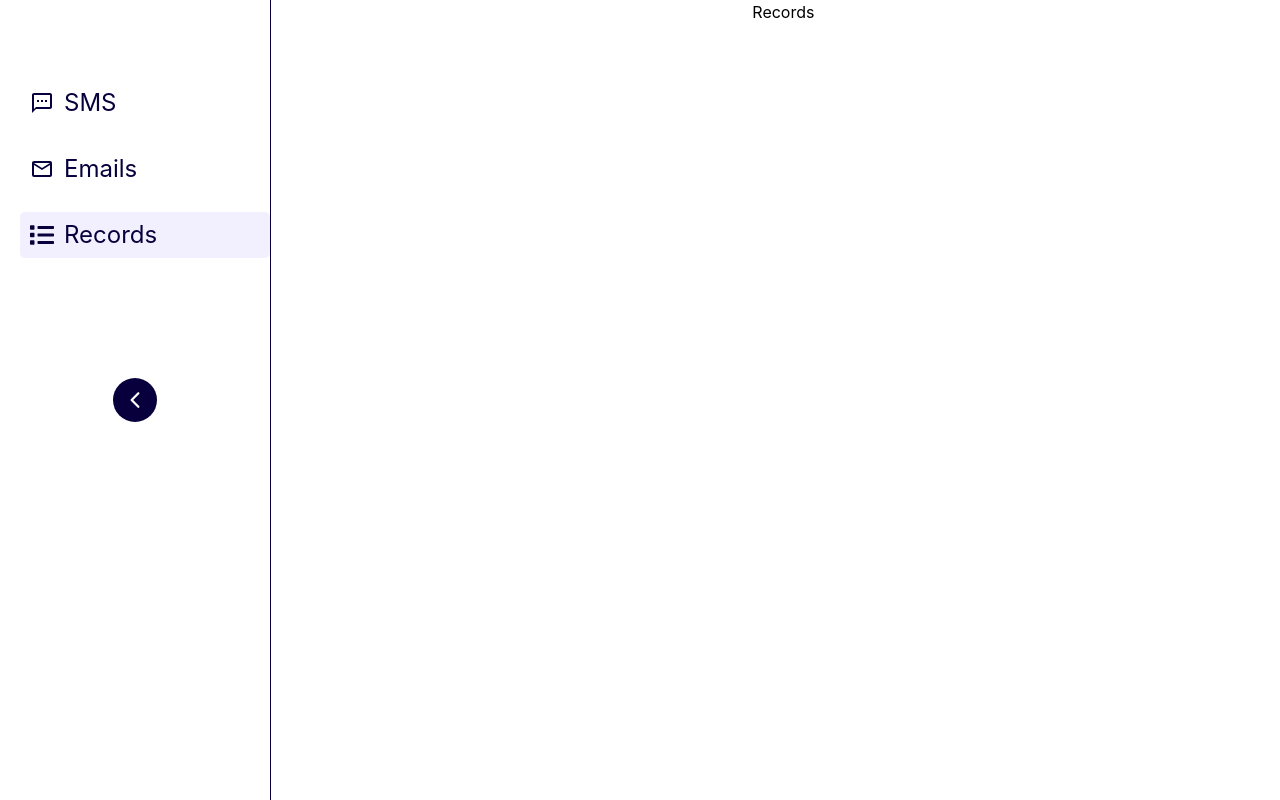
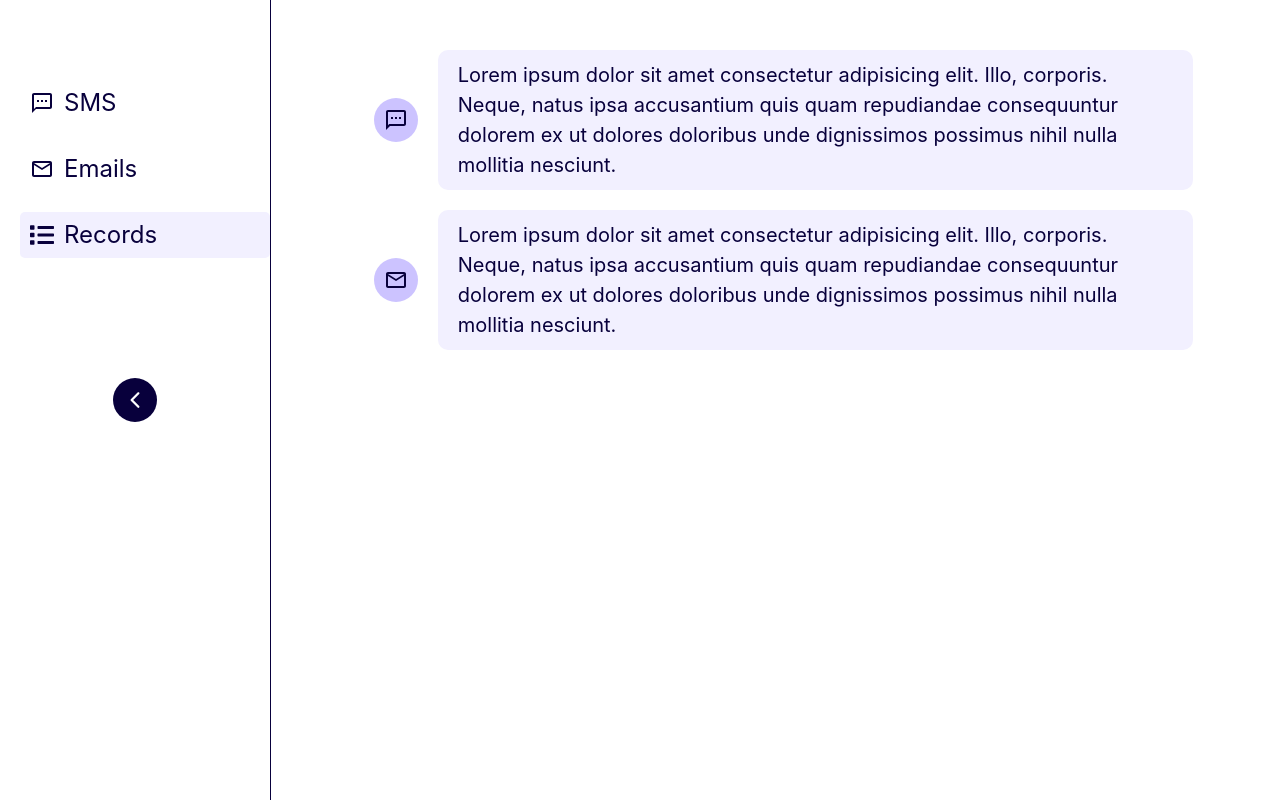
Before and after one commit to carrington-115/email-and-sms-blaster, a React (Vite) app: page /dashboard/records in a window 1280 px wide. Shown: the top 800 px of the page. Built offline with nearby package versions, Linux system fonts and the light colour scheme.

Commit message:
built the message components customized the component to work both for sms and emails

```diff
--- /dev/null
+++ b/src/molecules/Message.tsx
@@ -0,0 +1,66 @@
+import { useState } from "react";
+import styled from "styled-components";
+import { MdOutlineEmail, MdOutlineSms } from "react-icons/md";
+import colors from "../data/colors";
+
+function Message({
+  messageStatus,
+  message,
+}: {
+  messageStatus: boolean;
+  message: string;
+}) {
+  return (
+    <Container>
+      <span
+        style={{ backgroundColor: `${colors.lightMode.primaryContainerColor}` }}
+      >
+        {messageStatus ? (
+          <MdOutlineSms
+            style={{
+              fill: `${colors.lightMode.primaryColor}`,
+              width: "24px",
+              height: "24px",
+            }}
+          />
+        ) : (
+          <MdOutlineEmail
+            style={{
+              fill: `${colors.lightMode.primaryColor}`,
+              width: "24px",
+              height: "24px",
+            }}
+          />
+        )}
+      </span>
+      <p
+        style={{
+          backgroundColor: `${colors.lightMode.primaryContainerVariant}`,
+          color: `${colors.lightMode.primaryColor}`,
+        }}
+      >
+        {message}
+      </p>
+    </Container>
+  );
+}
+export default Message;
+
+const Container = styled.section`
+  display: flex;
+  gap: 20px;
+  width: 80%;
+  align-items: center;
+  span {
+    padding: 10px;
+    border-radius: 50%;
+    display: flex;
+    justify-content: center;
+    align-items: center;
+  }
+  p {
+    padding: 10px 20px;
+    font-size: 20px;
+    border-radius: 10px;
+  }
+`;
--- a/src/molecules/SendMessage.tsx
+++ b/src/molecules/SendMessage.tsx
@@ -10,9 +10,9 @@ function SendMessage() {
   const { pathname } = useLocation();
 
   function sendMessageFunc() {
-    if (pathname === "/dashboard/sms-dashboard") {
+    if (pathname === "/dashboard/sms-dashboard" && message !== "") {
       console.log("Send the sms", message);
-    } else if (pathname === "/dashboard/email-dashboard") {
+    } else if (pathname === "/dashboard/email-dashboard" && message !== "") {
       console.log("send the email", message);
     }
   }
@@ -41,8 +41,8 @@ function SendMessage() {
           <span onClick={sendMessageFunc}>
             <AiOutlineSend
               style={{
-                width: "98px",
-                height: "98px",
+                width: "64px",
+                height: "64px",
                 fill: `${colors.lightMode.primaryColor}`,
               }}
             />
--- a/src/molecules/index.ts
+++ b/src/molecules/index.ts
@@ -2,5 +2,6 @@ import FormComponent from "./FormComponent";
 import SideBar from "./SideBar";
 import BlasterSection from "./BlasterSection";
 import SendMessage from "./SendMessage";
+import Message from "./Message";
 
-export { FormComponent, SideBar, BlasterSection, SendMessage };
+export { FormComponent, SideBar, BlasterSection, SendMessage, Message };
--- a/src/pages/Records.tsx
+++ b/src/pages/Records.tsx
@@ -1,4 +1,33 @@
+import styled from "styled-components";
+import { Message } from "../molecules";
+
 function Records() {
-  return <div>Records</div>;
+  return (
+    <Container>
+      <Message
+        messageStatus={true}
+        message="Lorem ipsum dolor sit amet consectetur adipisicing elit. Illo, corporis.
+        Neque, natus ipsa accusantium quis quam repudiandae consequuntur dolorem
+        ex ut dolores doloribus unde dignissimos possimus nihil nulla mollitia
+        nesciunt."
+      />
+      <Message
+        messageStatus={false}
+        message="Lorem ipsum dolor sit amet consectetur adipisicing elit. Illo, corporis.
+        Neque, natus ipsa accusantium quis quam repudiandae consequuntur dolorem
+        ex ut dolores doloribus unde dignissimos possimus nihil nulla mollitia
+        nesciunt."
+      />
+    </Container>
+  );
 }
 export default Records;
+
+const Container = styled.section`
+  display: flex;
+  flex-direction: column;
+  align-items: center;
+  width: 100%;
+  margin: 50px 0px;
+  gap: 20px;
+`;
```
